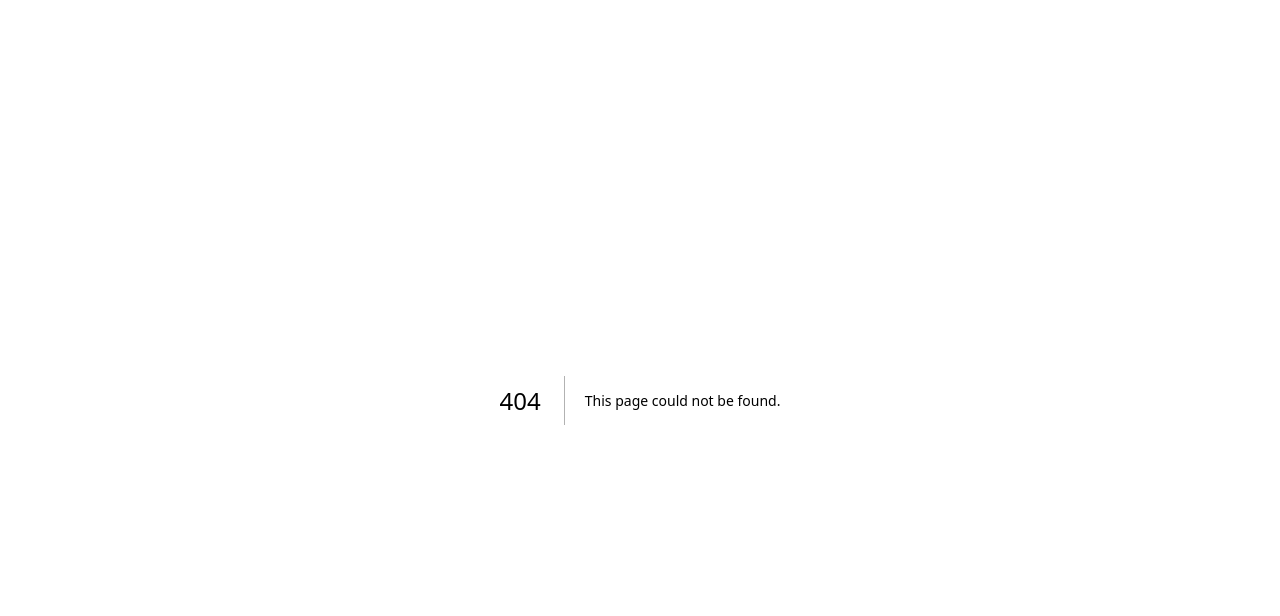
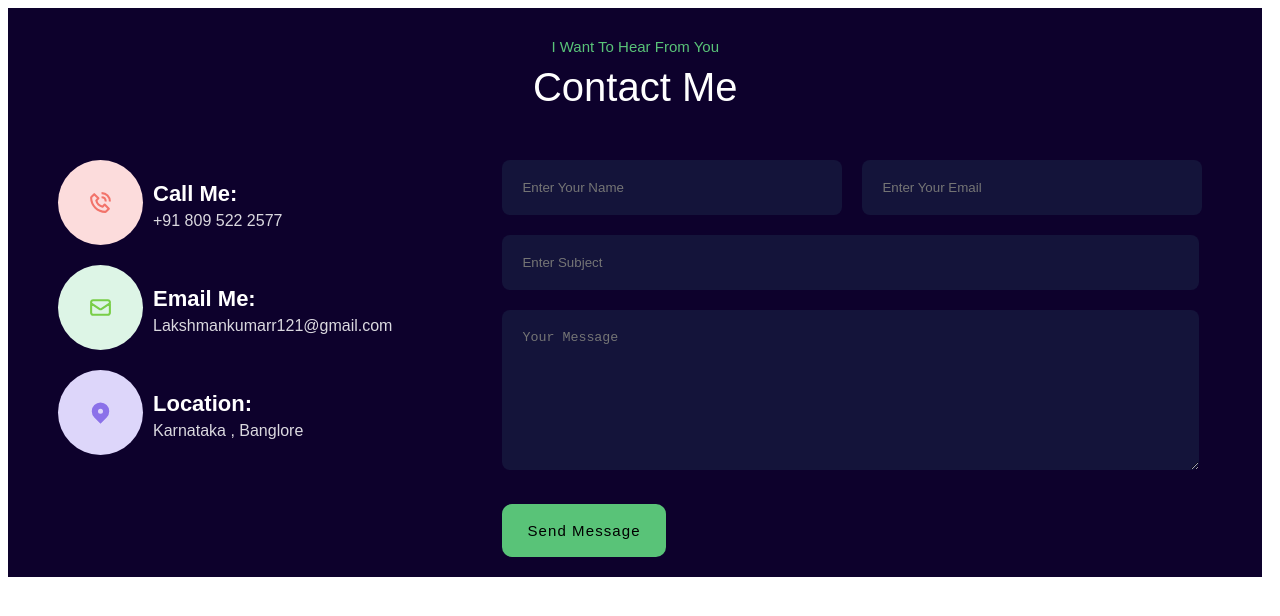
Before and after one commit to Lakshman-kumar-121/portfolio, a Next.js app: page /contact in a window 1280 px wide. Before the commit this address had no page. Shown: the top 616 px of the page. Built offline with nearby package versions, Linux system fonts and the light colour scheme.

Commit message:
changefirst

```diff
--- a/components/aboutme.js
+++ b/components/aboutme.js
@@ -12,7 +12,7 @@ const Aboutme = () => {
                     </div>
                     <div className={styles.dis}>Lorem ipsum dolor, sit amet consectetur adipisicing elit. Doloribus, perferendis repellendus modi repellat debitis, eum, similique molestias consequatur reiciendis quisquam neque dolorem aspernatur! Iusto minus aliquid suscipit quas optio voluptatem vitae dolores debitis corrupti, nihil pariatur officia asperiores unde, ea praesentium aspernatur delectus soluta atque est! Ex voluptate dolorum officiis.</div>
                     <div className={styles.dis}>Lorem ipsum dolor sit amet consectetur adipisicing elit. Sequi consequuntur eum corporis nemo ut excepturi, sint dolore assumenda inventore quo?</div>
-                    <button className={styles.dwncv}>DOWNLOAD CV <BsDownload></BsDownload></button>
+                    <button className={styles.dwncv} onClick={()=>{alert("btn clicled")}}>DOWNLOAD CV <BsDownload></BsDownload></button>
                 </div>
 
             </div>
--- /dev/null
+++ b/components/contactm.js
@@ -0,0 +1,55 @@
+import styles from '../styles/Contact.module.css';
+import {BiPhoneCall} from 'react-icons/bi';
+import {HiOutlineMail ,HiLocationMarker} from 'react-icons/hi';
+const Contactme = () => {
+    return (
+        <div className={styles.cntbg}>
+        <div className={styles.hd}>
+            <div className={styles.fst}>I Want To Hear From You</div>
+            <div className={styles.cnt}>Contact Me</div>
+        </div>
+        <div className={styles.ssec}>
+
+            <div className={styles.log}>
+                <div className={styles.onelogsec}>
+                    <BiPhoneCall className={`${styles.clog} ${styles.call}`} />
+                    <div>
+                        <div className={styles.lhd}>Call Me:</div>
+                        <div className={styles.ds}>
+                            +91 809 522 2577
+                        </div>
+                    </div>
+
+                </div>
+                <div className={styles.onelogsec }>
+                <HiOutlineMail className={`${styles.clog} ${styles.mail}`} />
+                    <div>
+                        <div className={styles.lhd}>Email Me:</div>
+                        <div className={styles.ds}> Lakshmankumarr121@gmail.com</div>
+                    </div>
+                </div>
+
+                <div className={styles.onelogsec}>
+                    <HiLocationMarker className={`${styles.clog} ${styles.loc}`} />
+                    <div>
+                        <div className={styles.lhd}>Location:</div>
+                        <div className={styles.ds}> Karnataka , Banglore</div>
+                    </div>
+
+                </div>
+
+
+
+            </div>
+            <div className={styles.frm}>
+                <input type="text"  placeholder='Enter Your Name' className={styles.input}/><input type="text"  placeholder='Enter Your Email' className={styles.input}/> <br />
+                <input type="text"className={`${styles.input} ${styles.sub}`} placeholder='Enter Subject' height='20px' /> <br />
+                <textarea name="message"  placeholder='Your Message' className={`${styles.input} ${styles.sub}`} rows="8" cols="50"></textarea> <br />
+                <button className={styles.sendbtn}>Send Message</button>
+            </div>
+        </div>
+    </div>
+     );
+}
+
+export default Contactme;
--- /dev/null
+++ b/pages/contact.js
@@ -0,0 +1,9 @@
+import Contactme from "@/components/contactm";
+
+const Contact = () => {
+    return (
+        <Contactme/>
+     );
+}
+
+export default Contact;
--- a/pages/index.js
+++ b/pages/index.js
@@ -1,5 +1,5 @@
 
-import styles from '../styles/Home.module.css';
+import '../styles/Home.module.css';
 import HomeCont from '@/components/home';
 import Navbar from '@/components/navbar';
 export default function Home() {
--- a/styles/About.module.css
+++ b/styles/About.module.css
@@ -31,6 +31,7 @@
 .dwncv{
     margin: 020px 0px;
     letter-spacing: 1.1px;
+    cursor: pointer;
     border-radius: 10px;
     border: none;
     background-color: #59C378;
--- /dev/null
+++ b/styles/Contact.module.css
@@ -0,0 +1,86 @@
+.cntbg{
+    background-color: #0D012C;
+    width: 98vw;
+}
+.hd{
+    font-family: poppins,sans-serif!important;
+    padding: 30px;
+    display: flex;
+    flex-direction: column;
+    align-items: center;
+    color: white;
+}
+.fst{
+color:#59C378 ;
+font-size: 15px;
+font-weight: 400;
+}
+.cnt{
+    padding: 10px;
+    font-size: 40px;
+}
+.ssec{
+    display: flex;
+    justify-content: space-between;
+    padding: 0px 50px;
+}
+.clog{
+    border-radius: 50%;
+    background-color: #FCDCDC;
+    color: #F2736A;
+    font-size: 25px;
+    padding: 30px;
+}
+.log{
+    font-family: poppins,sans-serif!important;
+    color: white;
+
+}
+.onelogsec{
+    display: flex;
+    align-items: center;
+    padding: 10px 0px;
+
+}
+.lhd{
+    font-weight: 600;
+    font-size:22px;
+    padding: 5px 10px;
+}
+.ds{
+    color: rgba(255, 255, 255, 0.85);
+    font-size: 16px;
+    padding: 0px 10px;
+
+}
+
+.loc{
+    background-color: #DDD6FA;
+    color: #8B71E9;
+}
+.mail{
+    background-color: #DDF5E6;
+    color: #79CE47;
+}
+.input{
+    background-color: #14143A;
+    width: 300px;
+    color: white;
+    padding: 20px 20px;
+    border: none;
+    border-radius: 8px;
+    margin: 10px;
+}
+.sub{
+    width: 657px;
+}
+.sendbtn{
+    margin: 020px 10px;
+    letter-spacing: 1.1px;
+    cursor: pointer;
+    border-radius: 10px;
+    border: none;
+    font-size: 15px;
+    background-color: #59C378;
+    padding: 18px 25px;
+}
--- /dev/null
+++ b/styles/globals.css
@@ -0,0 +1,3 @@
+body{
+    margin: 0px;
+}
```
Also changed, not shown: snippets.json (added, +7 -0 lines), 1 other file (tests, documents, lock files or other folders).
